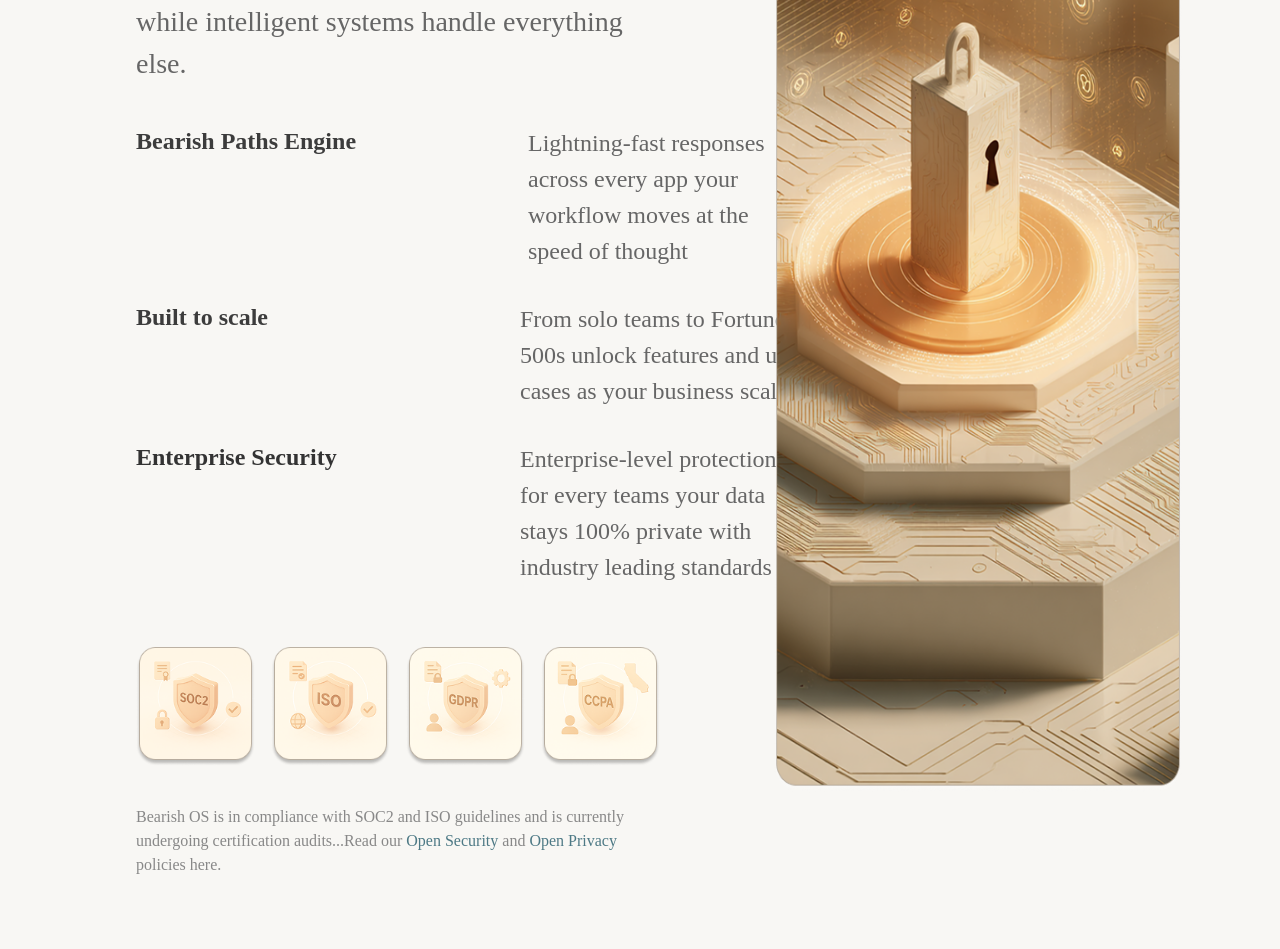
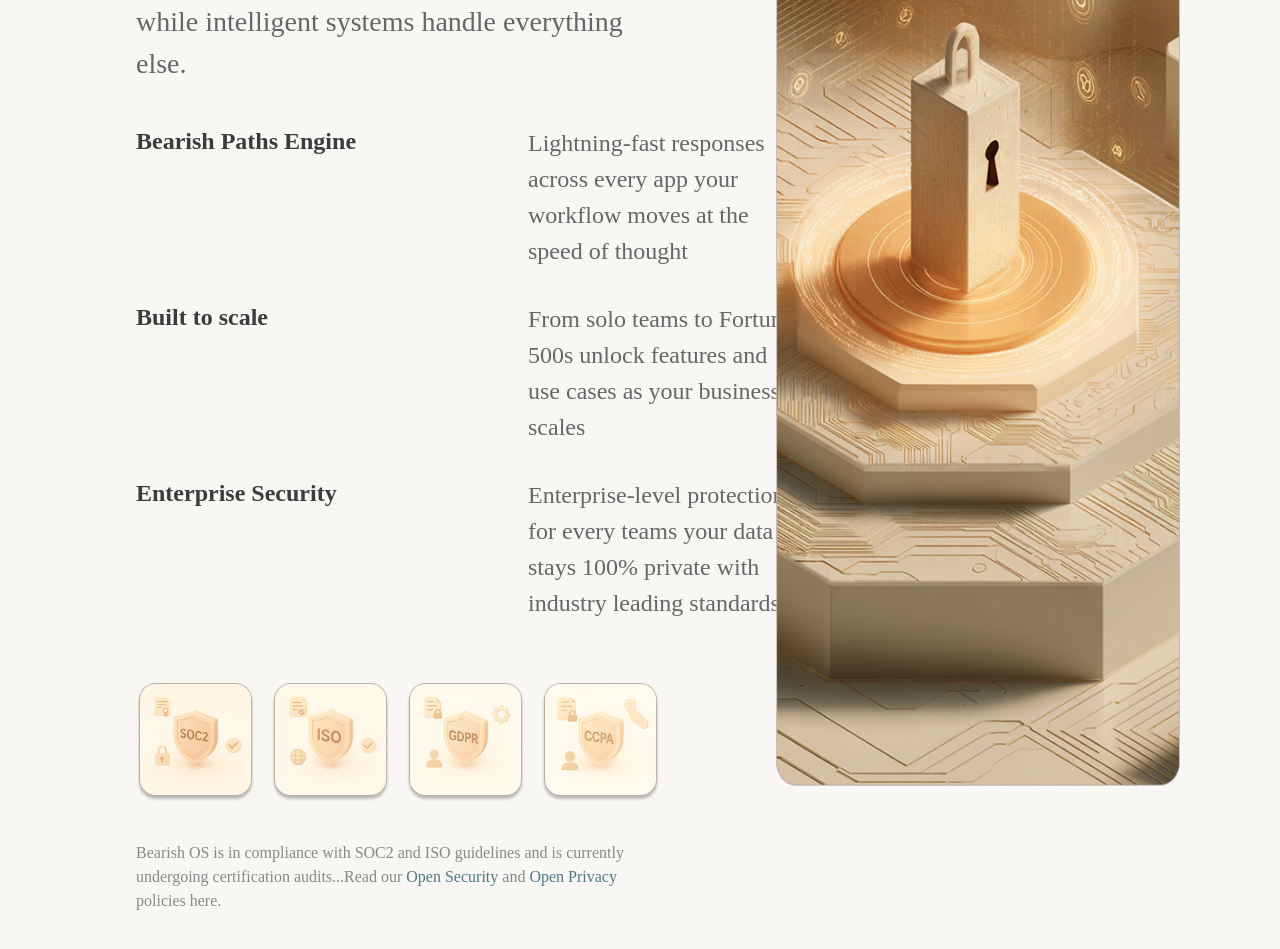
Before and after one commit to Kajaltiwari892/BearishWeb, a Next.js app: page /en in a window 1280 px wide. Shown: the part 4880-5829 px from the top of the page. Built offline with nearby package versions, Linux system fonts and the light colour scheme; a web font is replaced by a local one.

Commit message:
smooth scrolling motion in productfoundation.tsx

```diff
--- a/src/components/pages/HomePage/PrivateFoundation.tsx
+++ b/src/components/pages/HomePage/PrivateFoundation.tsx
@@ -1,19 +1,32 @@
+
+"use client";
+
 import React from "react";
 import Link from "next/link";
 import Image from "next/image";
+import { motion } from "framer-motion";
 
 const PrivateFoundation: React.FC = () => {
   return (
     <section className="w-full px-4 sm:px-6 py-8 sm:py-12 md:py-20 flex flex-col md:flex-row items-start gap-6 sm:gap-8 md:gap-10 bg-[#F8F7F4]">
       {/* Left Content */}
       <div className="flex-1 max-w-full md:pl-8 lg:pl-12 xl:pl-20">
-        <h2
+        <motion.h2
+          initial={{ opacity: 0, y: 30 }}
+          whileInView={{ opacity: 1, y: 0 }}
+          viewport={{ once: true, amount: 0.3 }}
+          transition={{ duration: 0.8, ease: "easeOut" }}
           className="text-3xl sm:text-4xl md:text-5xl max-w-xl font-extrabold text-[#3C3C3C] mb-4 sm:mb-6 leading-tight md:ml-4 lg:ml-8"
           style={{ fontFamily: "Suez One" }}
         >
           Built on a secure and private foundation
-        </h2>
-        <p
+        </motion.h2>
+
+        <motion.p
+          initial={{ opacity: 0, y: 30 }}
+          whileInView={{ opacity: 1, y: 0 }}
+          viewport={{ once: true, amount: 0.3 }}
+          transition={{ duration: 0.8, ease: "easeOut", delay: 0.2 }}
           className="text-[#666666] font-light w-full sm:w-[95%] md:w-[90%] text-base sm:text-lg md:text-xl lg:text-[1.75rem] mb-6 sm:mb-8 md:mb-10 leading-normal md:ml-4 lg:ml-8"
           style={{ fontFamily: "Source Serif Pro" }}
         >
@@ -21,83 +34,83 @@ const PrivateFoundation: React.FC = () => {
           orchestration. Bearish OS transforms enterprise complexity into
           effortless productivity you focus on results while intelligent systems
           handle everything else.
-        </p>
+        </motion.p>
 
         {/* Features */}
         <div className="flex flex-col gap-4 sm:gap-6 md:gap-8 w-full md:w-[120%] mb-8 sm:mb-10 md:mb-12 text-gray-700 md:ml-4 lg:ml-8">
-          <div className="flex flex-col sm:flex-row gap-2 sm:gap-6 md:gap-10 items-start">
-            <h3 className="font-bold text-[#3C3C3C] text-lg sm:text-xl md:text-[1.5rem] sm:min-w-[200px] md:min-w-[240px]"
+          {[
+            {
+              title: "Bearish Paths Engine",
+              description: "Lightning-fast responses across every app your workflow moves at the speed of thought"
+            },
+            {
+              title: "Built to scale",
+              description: "From solo teams to Fortune 500s unlock features and use cases as your business scales"
+            },
+            {
+              title: "Enterprise Security",
+              description: "Enterprise-level protection for every teams your data stays 100% private with industry leading standards"
+            }
+          ].map((feature, index) => (
+            <motion.div
+              key={index}
+              initial={{ opacity: 0, x: -30 }}
+              whileInView={{ opacity: 1, x: 0 }}
+              viewport={{ once: true, amount: 0.3 }}
+              transition={{ duration: 0.6, ease: "easeOut", delay: 0.4 + (index * 0.1) }}
+              className="flex flex-col sm:flex-row gap-2 sm:gap-6 md:gap-10 items-start"
             >
-              Bearish Paths Engine
+              <h3 className="font-bold text-[#3C3C3C] text-lg sm:text-xl md:text-[1.5rem] sm:min-w-[200px] md:min-w-[240px]">
+                {feature.title}
               </h3>
-            <p className="leading-normal max-w-full sm:max-w-md md:max-w-xs text-[#666666] text-base sm:text-lg md:text-[1.5rem] md:ml-[7rem]"
-            >
-              Lightning-fast responses across every app your workflow moves at
-              the speed of thought
+              <p className="leading-normal max-w-full sm:max-w-md md:max-w-xs text-[#666666] text-base sm:text-lg md:text-[1.5rem] md:ml-[7rem]">
+                {feature.description}
               </p>
-          </div>
-          <div className="flex flex-col sm:flex-row gap-2 sm:gap-6 md:gap-8 items-start">
-            <h3 className="font-bold text-[#3C3C3C] text-lg sm:text-xl md:text-[1.5rem] sm:min-w-[200px] md:min-w-[240px]">
-              Built to scale
-            </h3>
-            <p className="leading-normal text-[#666666] text-base sm:text-lg md:text-[1.5rem] max-w-full sm:max-w-md md:max-w-xs md:ml-[7rem]">
-              From solo teams to Fortune 500s unlock features and use cases as
-              your business scales
-            </p>
-          </div>
-          <div className="flex flex-col sm:flex-row gap-2 sm:gap-6 md:gap-8 items-start">
-            <h3 className="font-bold text-[#333333] text-lg sm:text-xl md:text-[1.5rem] sm:min-w-[200px] md:min-w-[240px]">
-              Enterprise Security
-            </h3>
-            <p className="leading-normal text-[#666666] text-base sm:text-lg md:text-[1.5rem] max-w-full sm:max-w-md md:max-w-xs md:ml-[7rem]">
-              Enterprise-level protection for every teams your data stays 100%
-              private with industry leading standards
-            </p>
-          </div>
+            </motion.div>
+          ))}
         </div>
 
         {/* Icons */}
-        <div className="flex gap-4 mb-6 md:ml-4 lg:ml-8">
-          <div className="flex flex-col items-center justify-center">
+        <motion.div
+          initial={{ opacity: 0, y: 20 }}
+          whileInView={{ opacity: 1, y: 0 }}
+          viewport={{ once: true, amount: 0.3 }}
+          transition={{ duration: 0.8, ease: "easeOut", delay: 0.8 }}
+          className="flex gap-4 mb-6 md:ml-4 lg:ml-8"
+        >
+          {[
+            { src: "/images/PrivateFoundation/SOCO2.png", alt: "SOC2" },
+            { src: "/images/PrivateFoundation/ISO.png", alt: "ISO" },
+            { src: "/images/PrivateFoundation/GDPR.png", alt: "GDPR" },
+            { src: "/images/PrivateFoundation/CGPA.png", alt: "CCPA" }
+          ].map((icon, index) => (
+            <motion.div
+              key={index}
+              initial={{ opacity: 0, scale: 0.8 }}
+              whileInView={{ opacity: 1, scale: 1 }}
+              viewport={{ once: true, amount: 0.3 }}
+              transition={{ duration: 0.5, ease: "easeOut", delay: 0.9 + (index * 0.1) }}
+              className="flex flex-col items-center justify-center"
+            >
               <Image
-              src="/images/PrivateFoundation/SOCO2.png"
-              alt="SOC2"
+                src={icon.src}
+                alt={icon.alt}
                 width={148}
                 height={148}
                 className="w-[9.25rem] h-[9.25rem] object-contain"
               />
-          </div>
-          <div className="flex flex-col items-center justify-center">
-            <Image
-              src="/images/PrivateFoundation/ISO.png"
-              alt="ISO"
-              width={148}
-              height={148}
-              className="w-[9.25rem] h-[9.25rem] object-contain"
-            />
-          </div>
-          <div className="flex flex-col items-center justify-center">
-            <Image
-              src="/images/PrivateFoundation/GDPR.png"
-              alt="GDPR"
-              width={148}
-              height={148}
-              className="w-[9.25rem] h-[9.25rem] object-contain"
-            />
-          </div>
-          <div className="flex flex-col items-center justify-center">
-            <Image
-              src="/images/PrivateFoundation/CGPA.png"
-              alt="CCPA"
-              width={148}
-              height={148}
-              className="w-[9.25rem] h-[9.25rem] object-contain"
-            />
-          </div>
-        </div>
+            </motion.div>
+          ))}
+        </motion.div>
 
         {/* Footer Note */}
-        <p className="text-sm sm:text-base md:text-[1rem] text-[#888888] max-w-xl leading-normal md:ml-4 lg:ml-8">
+        <motion.p
+          initial={{ opacity: 0, y: 20 }}
+          whileInView={{ opacity: 1, y: 0 }}
+          viewport={{ once: true, amount: 0.3 }}
+          transition={{ duration: 0.8, ease: "easeOut", delay: 1.3 }}
+          className="text-sm sm:text-base md:text-[1rem] text-[#888888] max-w-xl leading-normal md:ml-4 lg:ml-8"
+        >
           Bearish OS is in compliance with SOC2 and ISO guidelines and is
           currently undergoing certification audits...Read our{" "}
           <Link href="#" className="text-[#4d7985] hover:text-gray-700">
@@ -108,12 +121,22 @@ const PrivateFoundation: React.FC = () => {
             Open Privacy
           </Link>{" "}
           policies here.
-        </p>
+        </motion.p>
       </div>
 
-      {/* Right Image */}
+      {/* Right Image with Animation */}
       <div className="flex-1 max-w-full sm:max-w-md md:max-w-lg lg:max-w-2xl items-center justify-center flex mt-6 md:mt-0">
-        <div className="w-full max-w-[410px] relative">
+        <motion.div
+          initial={{ opacity: 0, x: 80, scale: 0.9 }}
+          whileInView={{ opacity: 1, x: 0, scale: 1 }}
+          viewport={{ once: true, amount: 0.2 }}
+          transition={{
+            duration: 1.2,
+            ease: [0.25, 0.46, 0.45, 0.94],
+            delay: 0.3
+          }}
+          className="w-full max-w-[410px] relative"
+        >
           <Image
             src="/images/PrivateFoundation/verticalImg.png"
             alt="Secure Private Foundation"
@@ -121,10 +144,9 @@ const PrivateFoundation: React.FC = () => {
             height={1104}
             className="rounded-3xl w-full h-[69rem]"
           />
-        </div>
+        </motion.div>
       </div>
     </section>
   );
 };
-
 export default PrivateFoundation;
```
Also changed, not shown: public/images/CompleteWorkflow/ProductDevelopement.png (added), public/images/CompleteWorkflow/completeWorkflow.png (added). Lines whose indentation alone changed are shown as unchanged.
